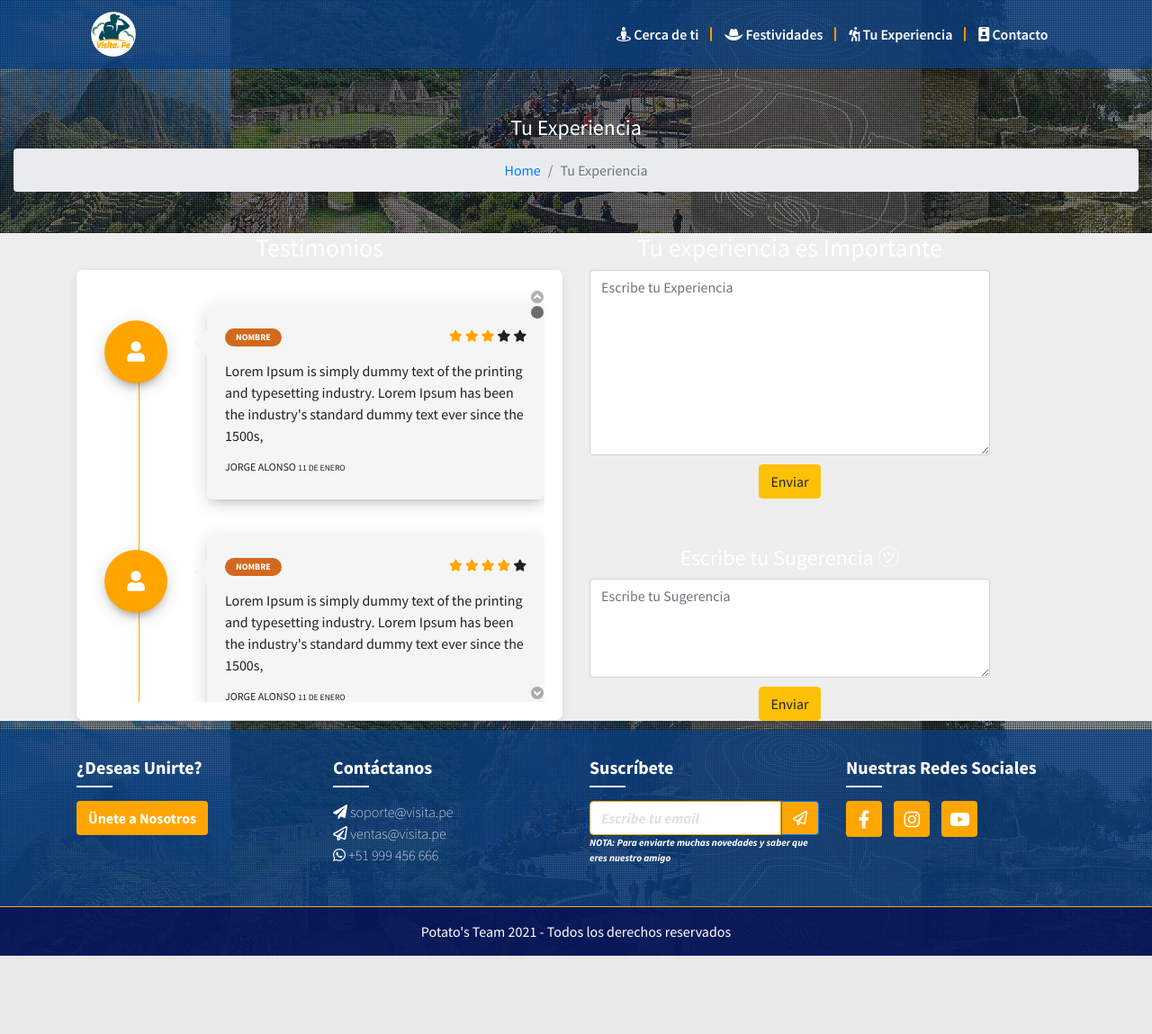
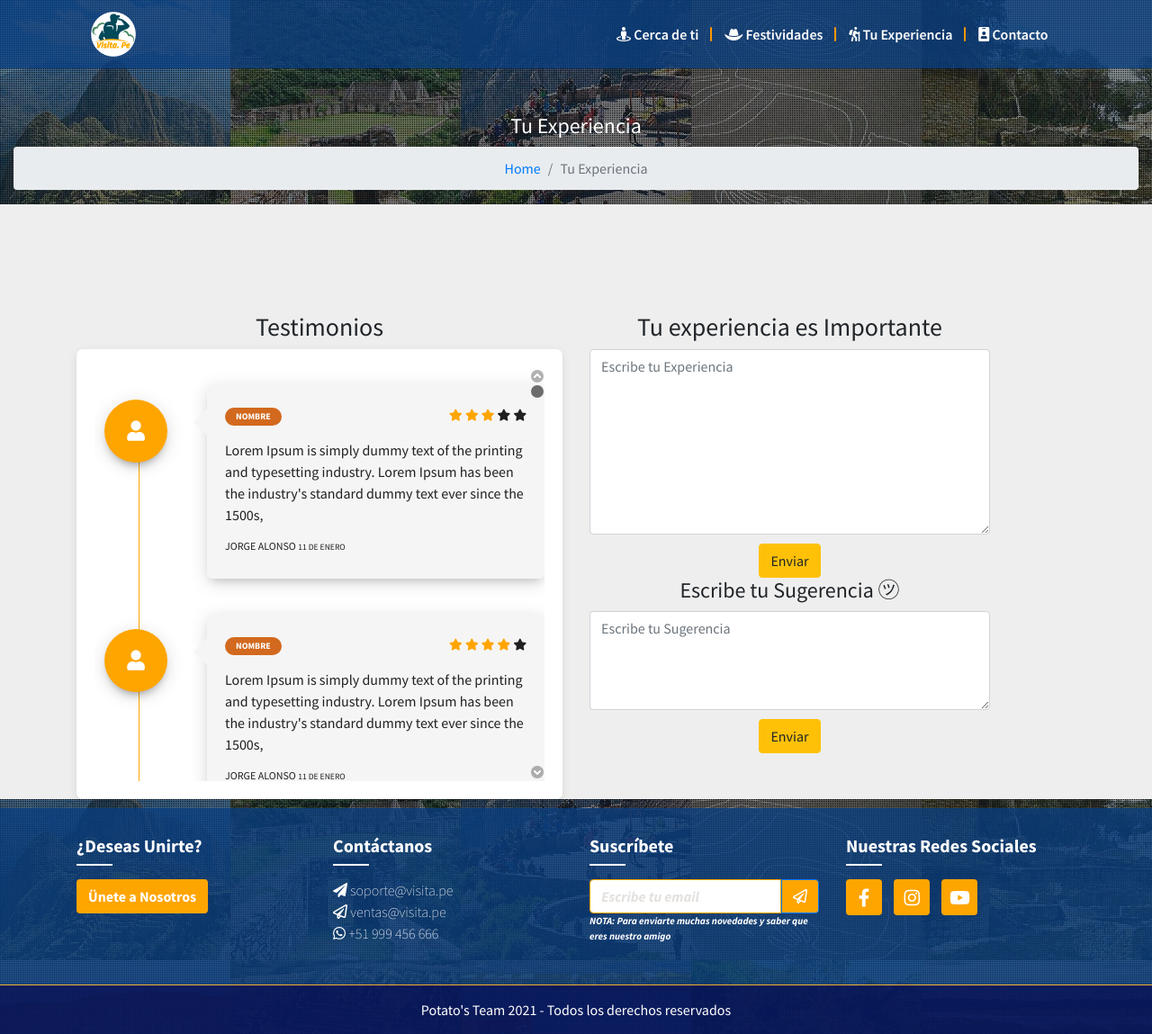
Before and after one commit to Potato-sTeam/visitape_frontend, a PHP site: page /tuexperiencia.html in a window 1280 px wide. Shown: the whole page at 90% size. Before the commit the page ends 1062 px from the top, so only its background shows below. Run offline with PHP 8.4, Linux system fonts and the light colour scheme; some libraries are stand-ins or nearby versions.

Commit message:
tu experienciia realizado

```diff
--- a/assets/css/custom.css
+++ b/assets/css/custom.css
@@ -494,16 +494,18 @@ header, footer{
 /* endfestividades */
 
 /* tuexperiencia */
-h3
+#text h3
 {
-    color: white;
     text-align: center;
 }
-h4
+#text h4
 {
-    margin-top: 52px;
+    text-align: center;
+}
+#text-h h4{
+    text-align: center;
     color: white;
-    text-align: center;
+    margin-top: 50px;
 }
 .coment input{
     height: 200px;
@@ -521,6 +523,13 @@ h4
 }
 footer{
     margin-top: 10px;
+}
+#contenido-exp{
+    padding-top: 90px;
+}
+#text
+{
+    margin-top: 0px;
 }
 /* tuexperiencia */
 
```
